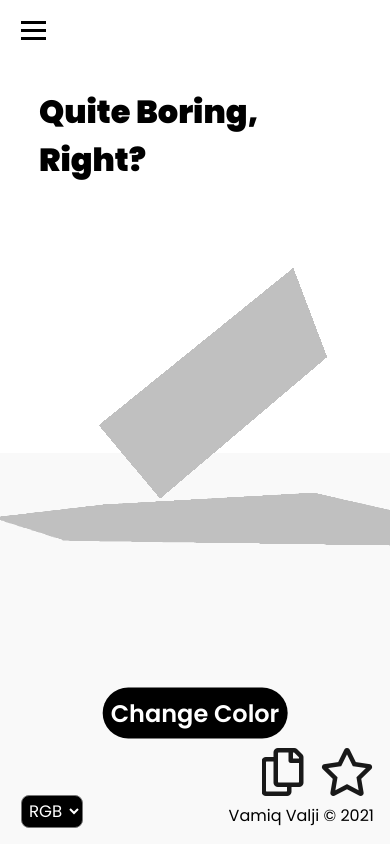
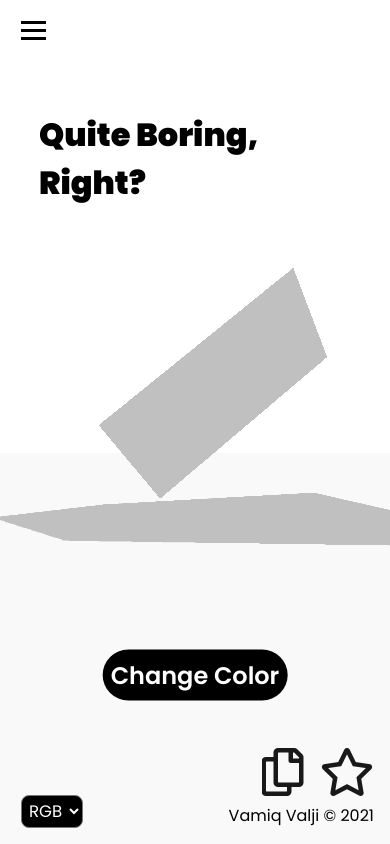
Before and after one commit to VamiqValji/3D-Color-Picker, a plain HTML site: page index.html in a window 390 px wide. Drawn offline with nearby package versions, Linux system fonts and the light colour scheme; animation ran at ten frames a second.

Commit message:
Trying to fix mobile button placement

```diff
--- a/style.css
+++ b/style.css
@@ -28,11 +28,18 @@ canvas {
   height: 100%;
 }
 
+.copyStars {
+  display: flex;
+  position: ab;
+  flex-direction: column;
+  height: 10rem;
+}
+
 .ui h1 {
   display: flex;
   justify-content: center;
   position: absolute;
-  top: 6.5rem;
+  top: 15%;
   left: 50%;
   transform: translate(-50%, -50%);
   font-size: 5em;
@@ -40,10 +47,8 @@ canvas {
 }
 
 .ui button {
-  display: flex;
   position: absolute;
-  /* top: 85%; */
-  bottom: 5rem;
+  top: 85%;
   left: 50%;
   transform: translate(-50%, -50%);
   color: white;
@@ -450,6 +455,11 @@ canvas {
   #copy {
     margin-right: 1.4rem;
   }
+  .ui button {
+    border-radius: 2rem;
+    padding: 0.5rem;
+    top: 80%;
+  }
 }
 
 @media only screen and (max-width: 900px) {
@@ -484,10 +494,6 @@ canvas {
   .ui h1 {
     margin-top: 2rem;
     font-size: calc(2em);
-  }
-  .ui button {
-    border-radius: 2rem;
-    padding: 0.5rem;
   }
   .dropDown li {
     margin-top: 0.7rem;
```
